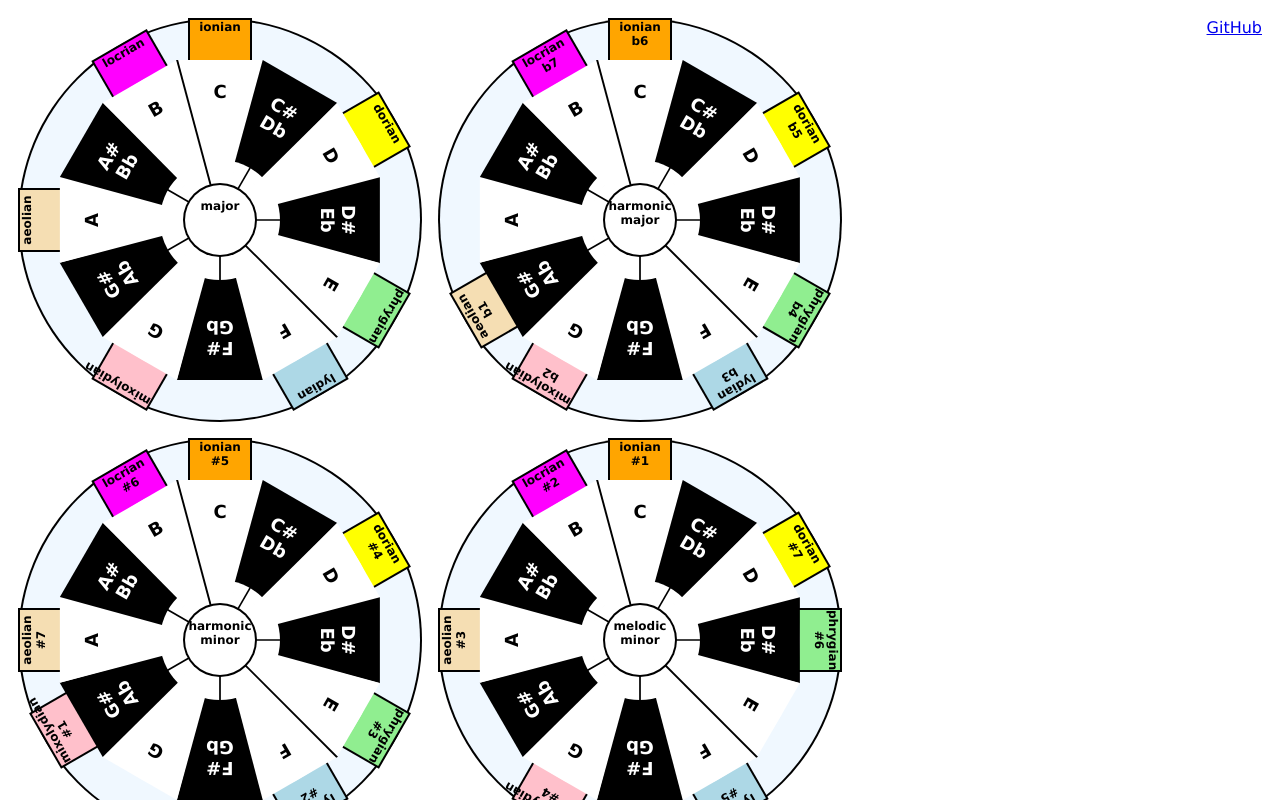
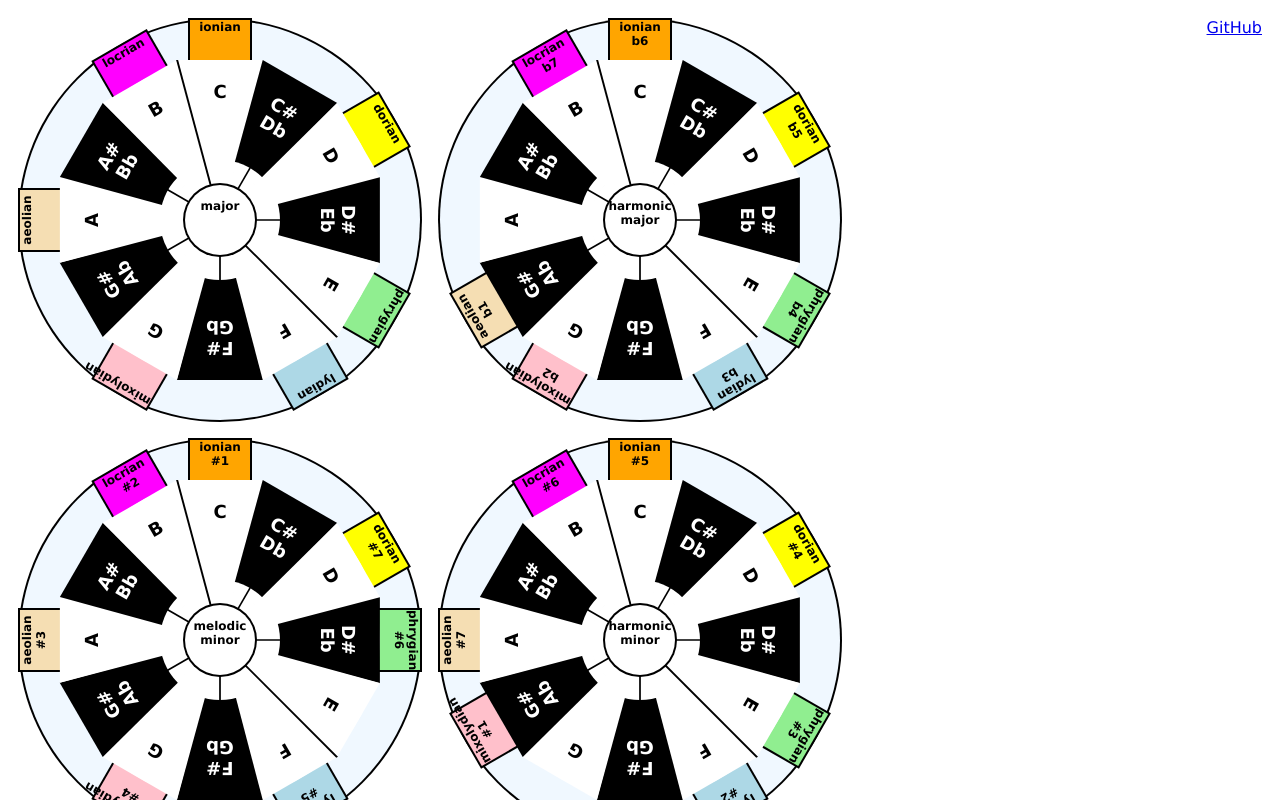
Before and after one commit to kairuz/music-tools, a plain HTML site: page modes-wheels/index.html in a window 1280 px wide. Drawn offline with Linux system fonts and the light colour scheme.

Commit message:
Fixed bug where drag was not working on mobile and minor refactoring

```diff
--- a/modes-wheels/index.html
+++ b/modes-wheels/index.html
@@ -14,17 +14,18 @@
     top: 20px;
   }
 
-  #harmonic-minor-scale-modes-wheel {
+  #melodic-minor-scale-modes-wheel {
     position: absolute;
     left: 20px;
     top: 440px;
   }
 
-  #melodic-minor-scale-modes-wheel {
+  #harmonic-minor-scale-modes-wheel {
     position: absolute;
     left: 440px;
     top: 440px;
   }
+
 </style>
 <script type="module">
   import {
@@ -44,13 +45,14 @@
     const harmonicMajorScaleModesWheel = ModesWheel('<br />harmonic<br />major', harmonicMajorScaleFlags, harmonicMajorScaleModes, colors, harmonicMajorScaleModesWheelDiv);
     harmonicMajorScaleModesWheelDiv.appendChild(harmonicMajorScaleModesWheel.getParentDiv());
 
+    const melodicMinorScaleModesWheelDiv = document.getElementById('melodic-minor-scale-modes-wheel');
+    const melodicMinorScaleModesWheel = ModesWheel('<br />melodic</br />minor', melodicMinorScaleFlags, melodicMinorScaleModes, colors, melodicMinorScaleModesWheelDiv);
+    melodicMinorScaleModesWheelDiv.appendChild(melodicMinorScaleModesWheel.getParentDiv());
+
     const harmonicMinorScaleModesWheelDiv = document.getElementById('harmonic-minor-scale-modes-wheel');
     const harmonicMinorScaleModesWheel = ModesWheel('<br />harmonic<br />minor', harmonicMinorScaleFlags, harmonicMinorScaleModes, colors, harmonicMinorScaleModesWheelDiv);
     harmonicMinorScaleModesWheelDiv.appendChild(harmonicMinorScaleModesWheel.getParentDiv());
 
-    const melodicMinorScaleModesWheelDiv = document.getElementById('melodic-minor-scale-modes-wheel');
-    const melodicMinorScaleModesWheel = ModesWheel('<br />melodic</br />minor', melodicMinorScaleFlags, melodicMinorScaleModes, colors, melodicMinorScaleModesWheelDiv);
-    melodicMinorScaleModesWheelDiv.appendChild(melodicMinorScaleModesWheel.getParentDiv());
   });
 
 </script>
@@ -59,8 +61,8 @@
 <a style="margin: 10px; float: right;" href="https://www.github.com/kairuz/music-tools">GitHub</a>
 <div id="major-scale-modes-wheel"></div>
 <div id="harmonic-major-scale-modes-wheel"></div>
+<div id="melodic-minor-scale-modes-wheel"></div>
 <div id="harmonic-minor-scale-modes-wheel"></div>
-<div id="melodic-minor-scale-modes-wheel"></div>
 </body>
 
 </html>
--- a/modes-wheels/modes-wheel.css
+++ b/modes-wheels/modes-wheel.css
@@ -20,6 +20,7 @@
 .modes-wheel-parent {
   position: absolute;
   width: calc(var(--key-wheel-size) * 1px);
+  touch-action: none;
 }
 
 .mode-wheel {
@@ -29,6 +30,7 @@
   border-radius: 50%;
   box-shadow: 0 0 0 2px black;
   background: aliceblue;
+  touch-action: none;
 }
 
 .mode {
@@ -41,6 +43,7 @@
   font-weight: bold;
   box-shadow: 0 0 0 2px black;
   transform-origin: bottom center;
+  touch-action: none;
 }
 
 .key-wheel {
@@ -51,6 +54,7 @@
   width: calc(var(--key-wheel-size) * 1px);
   height: calc(var(--key-wheel-size) * 1px);
   border-radius: 50%;
+  touch-action: none;
 }
 
 .key {
@@ -63,13 +67,16 @@
   border-right: calc((var(--key-width) / 2) * 1px) solid transparent;
   background: transparent;
   transform-origin: bottom center;
+  touch-action: none;
 }
 
 .key-diatonic {
   border-top: calc((var(--key-wheel-size) / 2) * 1px) solid white;
+  touch-action: none;
 }
 .key-accidental {
   border-top: calc((var(--key-wheel-size) / 2) * 1px) solid black;
+  touch-action: none;
 }
 
 .key-label {
@@ -84,14 +91,17 @@
   font-size: 18px;
   font-weight: bold;
   color: black;
+  touch-action: none;
 }
 
 .key-label-diatonic {
   color: black;
+  touch-action: none;
 }
 
 .key-label-accidental {
   color: white;
+  touch-action: none;
 }
 
 .key-left-divider-diatonic {
@@ -103,6 +113,7 @@
   height: calc(((var(--key-wheel-size) / 2) - 1) * 1px); /* ?? */
   box-shadow: 0 0 0 1px black;
   transform-origin: bottom center;
+  touch-action: none;
 }
 
 .key-left-divider-accidental {
@@ -114,6 +125,7 @@
   height: calc(((var(--key-wheel-size) / 2) - 100) * 1px); /* ?? */
   box-shadow: 0 0 0 1px black;
   transform-origin: bottom center;
+  touch-action: none;
 }
 
 .key-center-wheel {
@@ -126,6 +138,7 @@
   border-radius: 50%;
   box-shadow: 0 0 0 10px white;
   z-index: 400;
+  touch-action: none;
 }
 
 .center-wheel {
@@ -141,4 +154,5 @@
   border-radius: 50%;
   box-shadow: 0 0 0 2px black;
   z-index: 500;
+  touch-action: none;
 }
--- a/modes-wheels/modes-wheel.js
+++ b/modes-wheels/modes-wheel.js
@@ -107,14 +107,7 @@ const ModesWheel = (name, scaleFlags, modes, colors, modesWheelDiv) => {
   modesWheelParentDiv.appendChild(centerWheelDiv);
 
   return {
-    getParentDiv: () => modesWheelParentDiv,
-    getModeWheelDiv: () => modeWheelDiv,
-    orientateModeWheelDiv: (angleRotation) => {
-      // modeWheelDivStyle.setProperty('transform', `rotate(${angleRotation}deg)`);
-      // dragRotatableElemKeyWheelDiv.setAngleRotation(angleRotation);
-    },
-    getKeyWheelDiv: () => keyWheelDiv,
-    orientateKeyWheelDiv: (angleRotation) => keyWheelDivStyle.setProperty('transform', `rotate(${angleRotation}deg)`),
+    getParentDiv: () => modesWheelParentDiv
   };
 
 };
```
